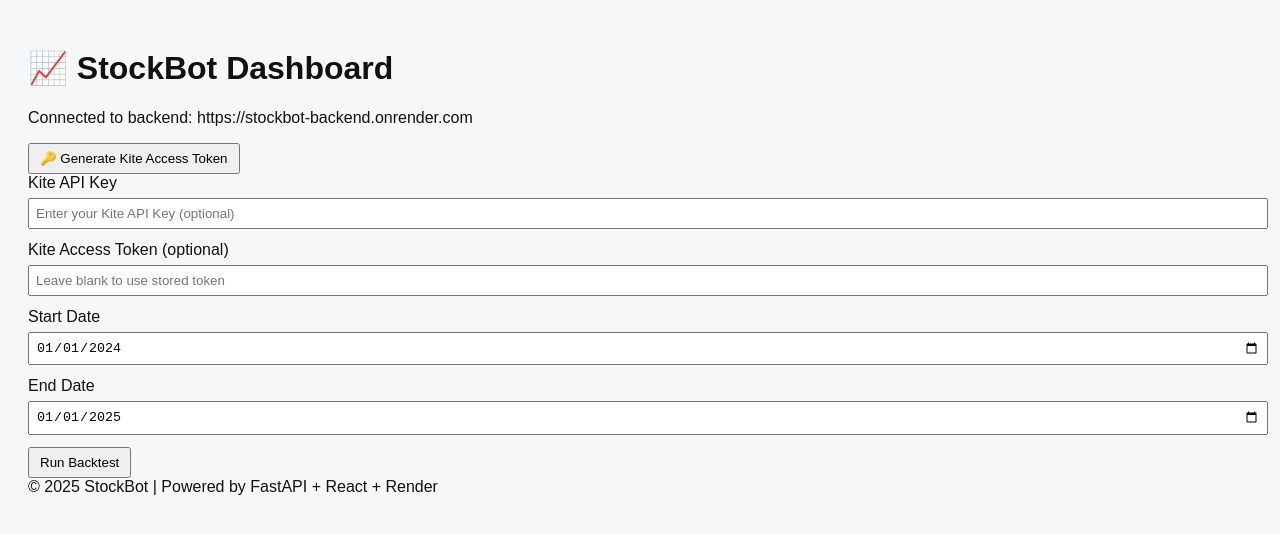
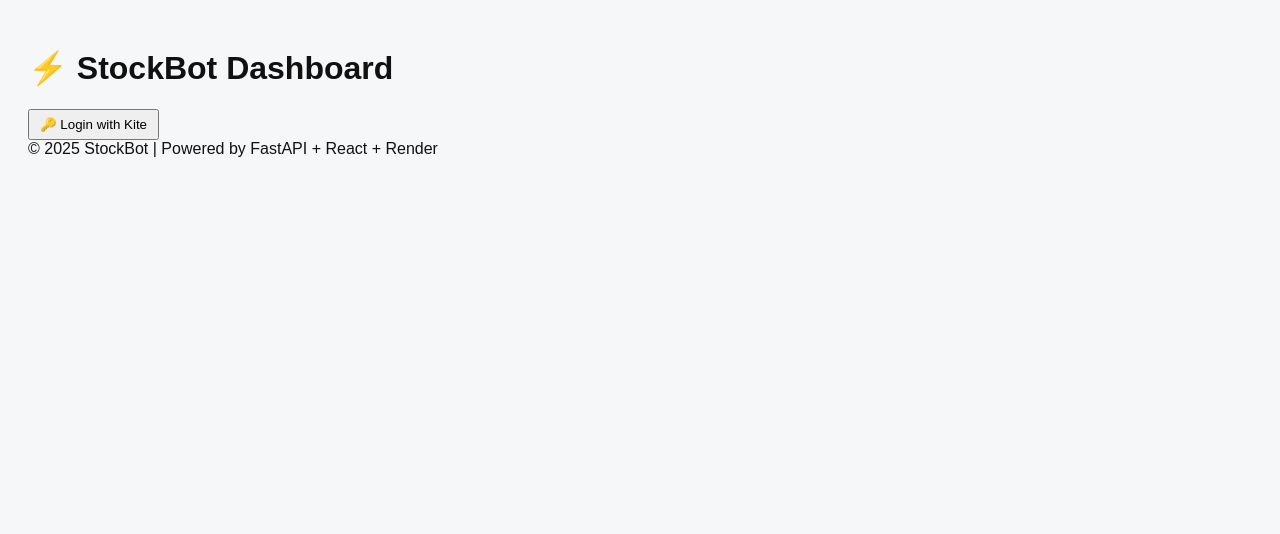
Before and after one commit to ShuchithB/stockbot-dashboard, a React (Vite) app: page / in a window 1280 px wide. Shown: the top 534 px of the page. Built offline with nearby package versions, Linux system fonts and the light colour scheme.

Commit message:
Refactor App component for login and summary display

```diff
--- a/src/App.jsx
+++ b/src/App.jsx
@@ -1,159 +1,76 @@
 import React, { useState, useEffect } from "react";
 import axios from "axios";
 
-const API_BASE = "https://stockbot-backend.onrender.com"; // change to your backend URL
+const API_BASE = "https://stockbot-backend.onrender.com";
 
 export default function App() {
-  const [apiKey, setApiKey] = useState("");
-  const [accessToken, setAccessToken] = useState("");
-  const [startDate, setStartDate] = useState("2024-01-01");
-  const [endDate, setEndDate] = useState("2025-01-01");
-  const [loading, setLoading] = useState(false);
+  const [summary, setSummary] = useState(null);
   const [message, setMessage] = useState("");
-  const [result, setResult] = useState(null);
 
   useEffect(() => {
     const params = new URLSearchParams(window.location.search);
-    if (params.get("token_success")) {
-      setMessage("✅ Access Token generated successfully!");
-    } else if (params.get("token_error")) {
+    if (params.get("login_success")) {
+      const data = Object.fromEntries(params.entries());
+      delete data.login_success;
+      setSummary(data);
+      setMessage("✅ Logged in successfully and backtest completed!");
+    } else if (params.get("login_error")) {
       setMessage("❌ Token generation failed. Please try again.");
     }
   }, []);
 
-  const generateToken = async () => {
-    setLoading(true);
+  const handleLogin = async () => {
     try {
       const res = await axios.get(`${API_BASE}/generate_token_url`);
       window.location.href = res.data.login_url;
     } catch {
       setMessage("❌ Failed to connect to backend for login URL.");
-    } finally {
-      setLoading(false);
-    }
-  };
-
-  const runBacktest = async () => {
-    setLoading(true);
-    setMessage("");
-    try {
-      const res = await axios.post(`${API_BASE}/run_once`, {
-        api_key: apiKey,
-        access_token: accessToken,
-        start_date: startDate,
-        end_date: endDate,
-      });
-      setMessage("✅ Backtest started successfully!");
-      setResult(res.data);
-    } catch {
-      setMessage("❌ Failed to start backtest. Check your token or API key.");
-    } finally {
-      setLoading(false);
     }
   };
 
   return (
-    <div className="min-h-screen bg-gray-100 flex flex-col items-center justify-center p-6">
-      <div className="bg-white rounded-2xl shadow-xl w-full max-w-lg p-8">
-        <h1 className="text-3xl font-bold text-center mb-4 text-gray-800">
-          📈 StockBot Dashboard
-        </h1>
-        <p className="text-center text-sm text-gray-500 mb-6">
-          Connected to backend: <span className="text-blue-600">{API_BASE}</span>
-        </p>
+    <div className="min-h-screen bg-gradient-to-br from-gray-900 via-gray-800 to-black flex flex-col items-center justify-center text-white p-6">
+      <h1 className="text-4xl font-extrabold mb-10 text-transparent bg-clip-text bg-gradient-to-r from-yellow-400 to-orange-500">
+        ⚡ StockBot Dashboard
+      </h1>
 
-        <div className="space-y-4">
+      {!summary ? (
+        <div className="flex flex-col items-center space-y-6">
           <button
-            onClick={generateToken}
-            disabled={loading}
-            className="w-full py-2 bg-green-600 text-white rounded-lg font-semibold hover:bg-green-700"
+            onClick={handleLogin}
+            className="px-8 py-4 bg-gradient-to-r from-yellow-400 to-orange-500 text-black font-semibold rounded-2xl shadow-lg hover:scale-105 transform transition duration-200"
           >
-            🔑 Generate Kite Access Token
+            🔑 Login with Kite
           </button>
-
-          <div>
-            <label className="block text-sm font-semibold text-gray-700 mb-1">
-              Kite API Key
-            </label>
-            <input
-              type="text"
-              value={apiKey}
-              onChange={(e) => setApiKey(e.target.value)}
-              className="w-full border border-gray-300 rounded-lg p-2"
-              placeholder="Enter your Kite API Key (optional)"
-            />
-          </div>
-
-          <div>
-            <label className="block text-sm font-semibold text-gray-700 mb-1">
-              Kite Access Token (optional)
-            </label>
-            <input
-              type="text"
-              value={accessToken}
-              onChange={(e) => setAccessToken(e.target.value)}
-              className="w-full border border-gray-300 rounded-lg p-2"
-              placeholder="Leave blank to use stored token"
-            />
-          </div>
-
-          <div className="grid grid-cols-2 gap-4">
-            <div>
-              <label className="block text-sm font-semibold text-gray-700 mb-1">
-                Start Date
-              </label>
-              <input
-                type="date"
-                value={startDate}
-                onChange={(e) => setStartDate(e.target.value)}
-                className="w-full border border-gray-300 rounded-lg p-2"
-              />
-            </div>
-            <div>
-              <label className="block text-sm font-semibold text-gray-700 mb-1">
-                End Date
-              </label>
-              <input
-                type="date"
-                value={endDate}
-                onChange={(e) => setEndDate(e.target.value)}
-                className="w-full border border-gray-300 rounded-lg p-2"
-              />
-            </div>
-          </div>
-
-          <button
-            onClick={runBacktest}
-            disabled={loading}
-            className={`w-full py-2 rounded-lg font-semibold text-white ${
-              loading ? "bg-gray-400" : "bg-blue-600 hover:bg-blue-700"
-            }`}
-          >
-            {loading ? "Running..." : "Run Backtest"}
-          </button>
-
           {message && (
-            <p
-              className={`text-center mt-3 font-medium ${
-                message.includes("❌") ? "text-red-600" : "text-green-600"
-              }`}
-            >
-              {message}
-            </p>
-          )}
-
-          {result && (
-            <div className="mt-5 border-t pt-4 text-sm text-gray-700">
-              <h2 className="text-lg font-bold mb-2">Backtest Result</h2>
-              <pre className="bg-gray-50 rounded-lg p-3 text-xs overflow-auto">
-                {JSON.stringify(result, null, 2)}
-              </pre>
-            </div>
+            <p className="text-sm text-red-400 font-medium">{message}</p>
           )}
         </div>
-      </div>
+      ) : (
+        <div className="bg-white text-gray-800 rounded-2xl shadow-2xl p-8 w-full max-w-md animate-fade-in">
+          <h2 className="text-2xl font-bold mb-4 text-center">
+            📊 Backtest Summary
+          </h2>
+          <ul className="space-y-2">
+            {Object.entries(summary).map(([key, val]) => (
+              <li key={key} className="flex justify-between">
+                <span className="font-semibold">{key}</span>
+                <span>{val}</span>
+              </li>
+            ))}
+          </ul>
+          <div className="text-center mt-6">
+            <button
+              onClick={() => (window.location.href = "/")}
+              className="mt-4 text-sm text-blue-600 underline"
+            >
+              ↻ Run again
+            </button>
+          </div>
+        </div>
+      )}
 
-      <footer className="text-center mt-6 text-gray-500 text-sm">
+      <footer className="mt-10 text-gray-400 text-sm">
         © {new Date().getFullYear()} StockBot | Powered by FastAPI + React + Render
       </footer>
     </div>
```
